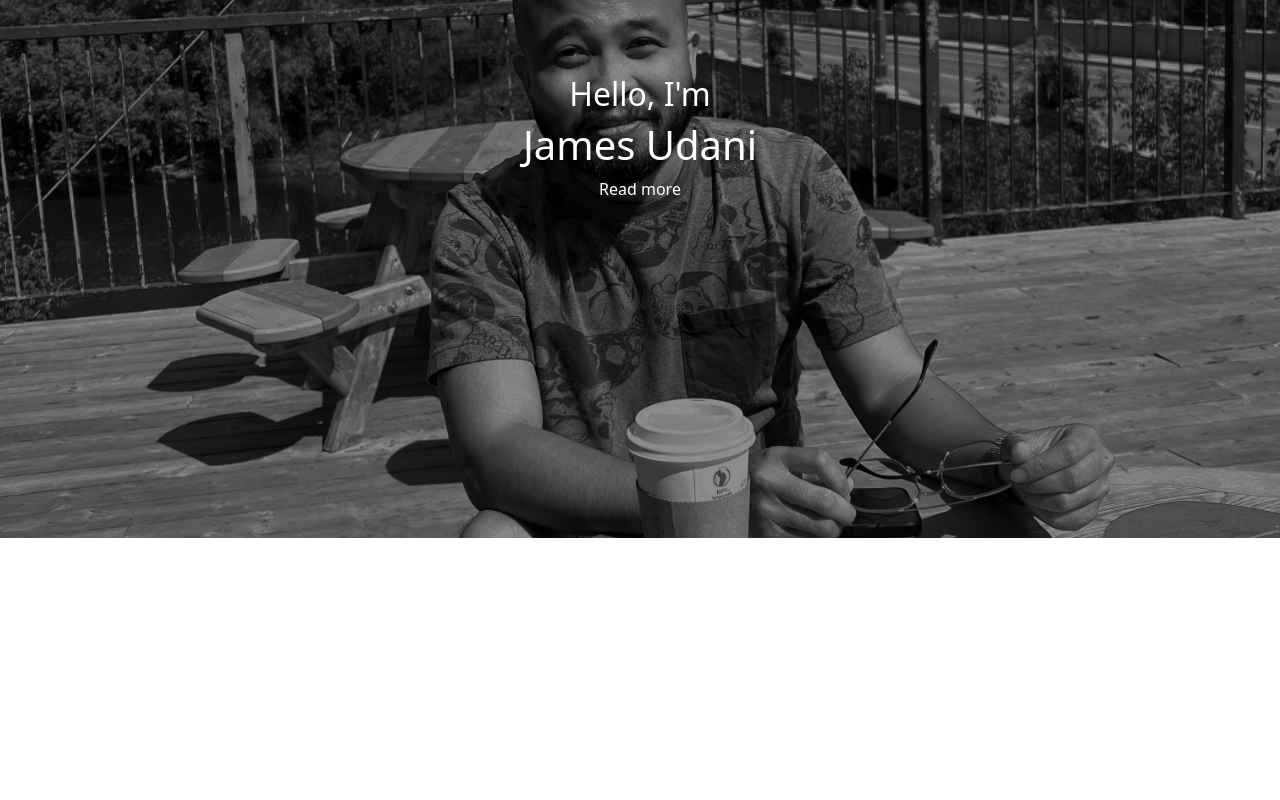
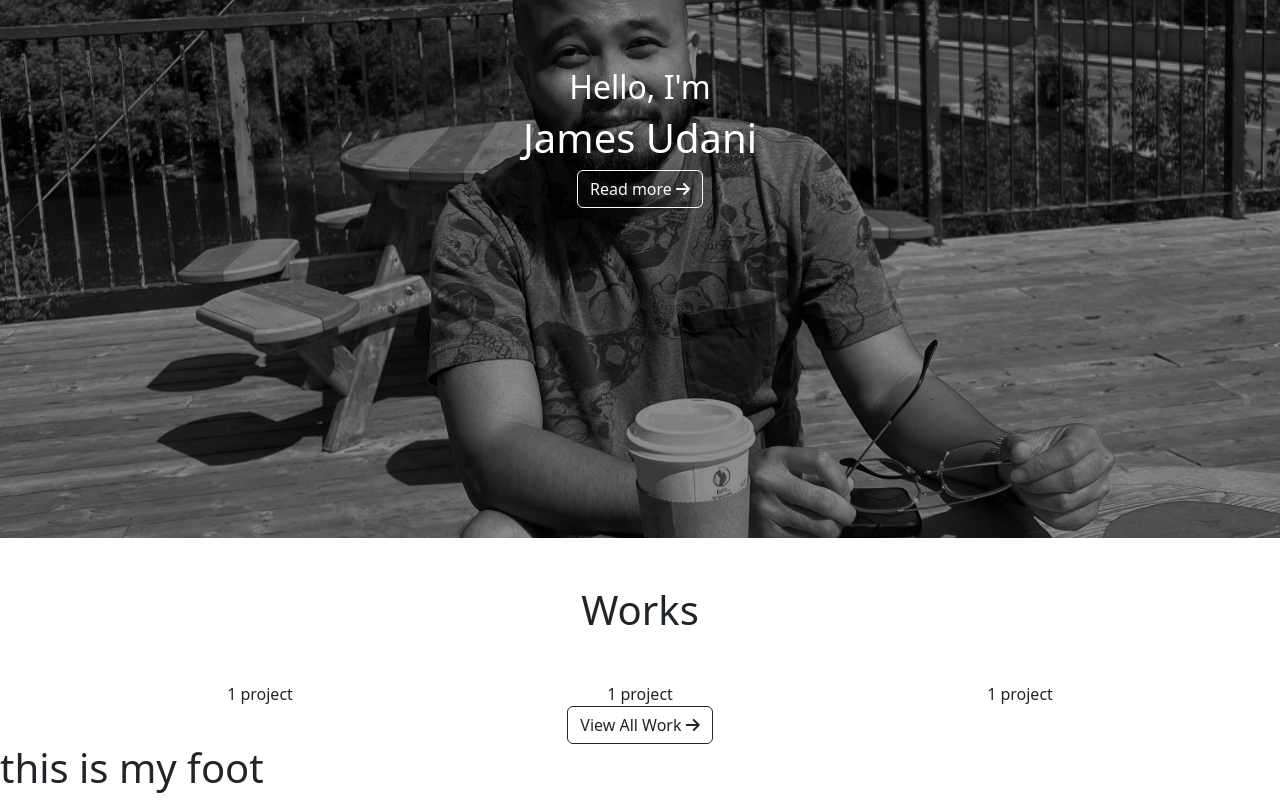
Before and after one commit to jamescpu94/webport, a React (Vite) app: page / in a window 1280 px wide. Shown: the part 318-1118 px from the top of the page. Before the commit the page ends 856 px from the top, so only its background shows below. Built offline with nearby package versions, Linux system fonts and the light colour scheme.

Commit message:
fixing css

```diff
--- a/src/components/page-title.jsx
+++ b/src/components/page-title.jsx
@@ -1,3 +1,3 @@
 export default function PageTitle({ title }) {
-  return <h1 className="mt-5">{title}</h1>;
+  return <h1 className="my-5">{title}</h1>;
 }
--- /dev/null
+++ b/src/footer.jsx
@@ -0,0 +1,7 @@
+export default function Footer() {
+  return (
+    <>
+      <h1>this is my foot</h1>
+    </>
+  );
+}
--- a/src/index.css
+++ b/src/index.css
@@ -1,3 +1,16 @@
-.nav-link.active {
-  color: red;
+.primary-btn {
+  display: inline-flex;
+  padding: 20px;
+  align-items: center;
+  justify-content: space-between;
+  color: black;
+  text-decoration: none;
+  background-color: red;
+  height: 50px;
 }
+
+.primary-btn .btn-text {
+  color: blue;
+  display: flex;
+  margin-right: 30;
+}
--- a/src/main.jsx
+++ b/src/main.jsx
@@ -7,6 +7,7 @@ import Home from "./routes/home.jsx";
 import Works from "./routes/works.jsx";
 import About from "./routes/about.jsx";
 import Contact from "./routes/contact.jsx";
+import "./index.css";
 
 const router = createBrowserRouter([
   {
--- a/src/routes/contact.jsx
+++ b/src/routes/contact.jsx
@@ -4,7 +4,7 @@ export default function Contact() {
   return (
     <>
       <PageTitle title="Contact" />
-      <div class="container mt-5">
+      <div class="container">
         <div class="row">
           <div class="col-8">
             <h2>Get in touch</h2>
--- a/src/routes/home.jsx
+++ b/src/routes/home.jsx
@@ -7,7 +7,7 @@ export default function Home() {
       <div
         className="d-flex align-items-center justify-content-center text-center vh-100"
         style={{
-          backgroundImage: 'url("./src/routes/bg-james.jpg")',
+          backgroundImage: 'url("./src/assets/bg-james.jpg")',
           backgroundSize: "cover",
           backgroundPosition: "center",
         }}
@@ -15,10 +15,31 @@ export default function Home() {
         <div style={{ color: "white" }}>
           <h2>Hello, I'm</h2>
           <h1>James Udani</h1>
-          <NavLink to="/about" className="nav-link">
-            Read more
+          <NavLink
+            type="button"
+            className="btn btn-outline-light d-inline-flex align-items-center"
+            to="/works"
+          >
+            Read more&nbsp;<i class="fa-solid fa-arrow-right"></i>
           </NavLink>
         </div>
+      </div>
+      <div className="container text-center">
+        <PageTitle title="Works" />
+        <div className="row">
+          <div className="col">1 project</div>
+
+          <div className="col">1 project</div>
+
+          <div className="col">1 project</div>
+        </div>
+        <NavLink
+          type="button"
+          className="btn btn-outline-dark d-inline-flex align-items-center"
+          to="/works"
+        >
+          View All Work&nbsp;<i class="fa-solid fa-arrow-right"></i>
+        </NavLink>
       </div>
     </>
   );
--- a/src/routes/root.jsx
+++ b/src/routes/root.jsx
@@ -1,5 +1,6 @@
 import { Link, NavLink, Outlet } from "react-router-dom";
 import NavBarTop from "../nav-bar-top";
+import Footer from "../footer";
 
 export default function Root() {
   return (
@@ -8,6 +9,7 @@ export default function Root() {
       <div id="detail" className="container-fluid p-0">
         <Outlet />
       </div>
+      <Footer />
     </>
   );
 }
```
Also changed, not shown: src/assets/bg-james.jpg (renamed from src/routes/bg-james.jpg).
